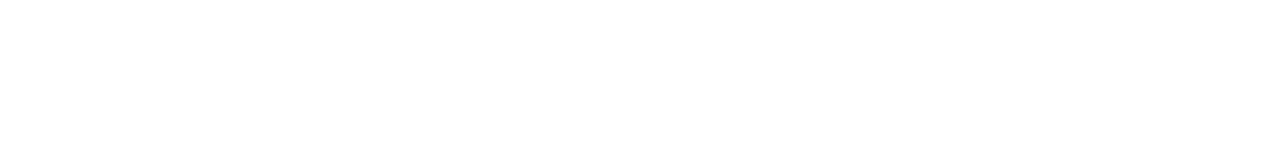
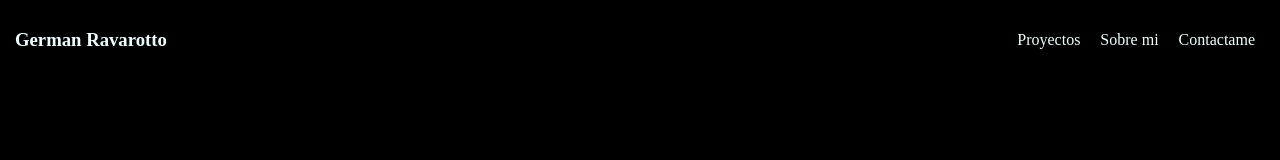
Before and after one commit to German44/Portfolio-V1, a plain HTML site: page index.html in a window 1280 px wide. Drawn offline with Linux system fonts and the light colour scheme.

Commit message:
Portafolio
Primer portafolio

```diff
--- a/index.html
+++ b/index.html
@@ -1,5 +1,6 @@
 <!DOCTYPE html>
 <html lang="es">
+
 <head>
     <meta charset="UTF-8">
     <meta http-equiv="X-UA-Compatible" content="IE=edge">
@@ -7,7 +8,16 @@
     <link rel="stylesheet" href="style.css">
     <title>Portfolio</title>
 </head>
+
 <body>
+    <nav>
+        <h3 class="logo">German Ravarotto</h3>
+        <ul class="nav_list">
+            <li><a href="">Proyectos</a></li>
+            <li><a href="">Sobre mi</a></li>
+            <li><a href="">Contactame</a></li>
+        </ul>
+    </nav>
+</body>
 
-</body>
 </html>
--- a/style.css
+++ b/style.css
@@ -3,3 +3,30 @@
     margin: 0;
     box-sizing: border-box;
 }
+body{
+    background-color:#000000;
+}
+nav{
+    display: flex;
+    justify-content: space-between;
+    align-items: center;
+    width: 100%;
+    height: 80px;
+    background: rgba(0, 0, 0, 0.5);
+    backdrop-filter:blur(10px);
+    padding: 15px;
+    position: fixed;
+}
+.nav_list{
+    display:inline-flex;
+    list-style: none;
+}
+.nav_list li a{
+    text-decoration: none;
+    padding: 10px;
+    color: azure;
+
+}
+.logo{
+    color: azure;
+}
```
